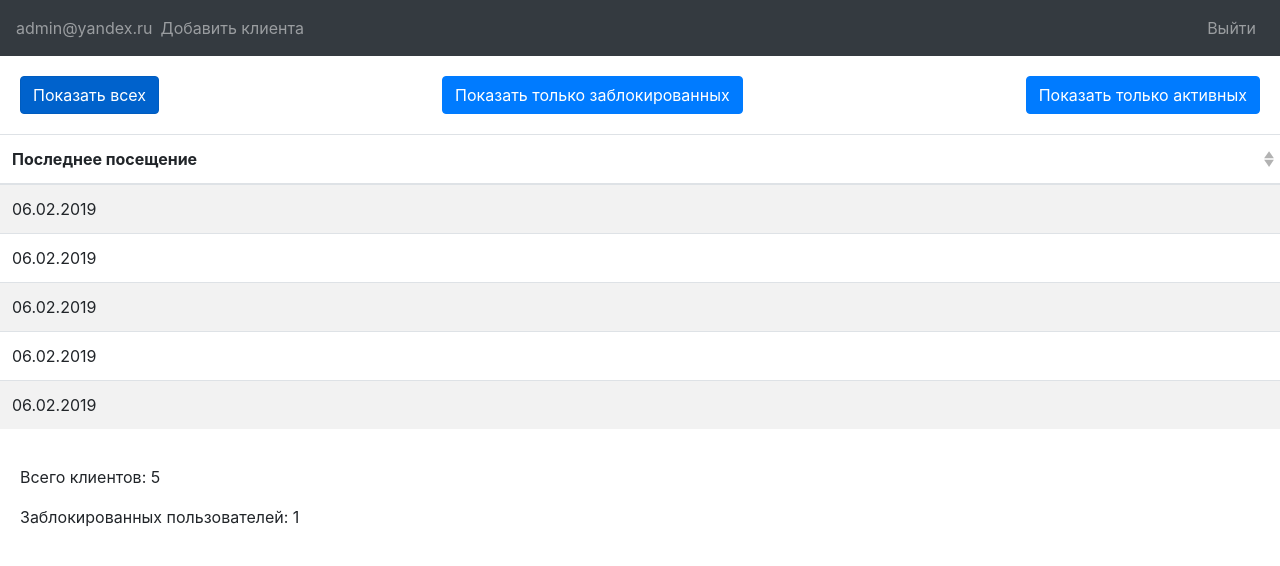
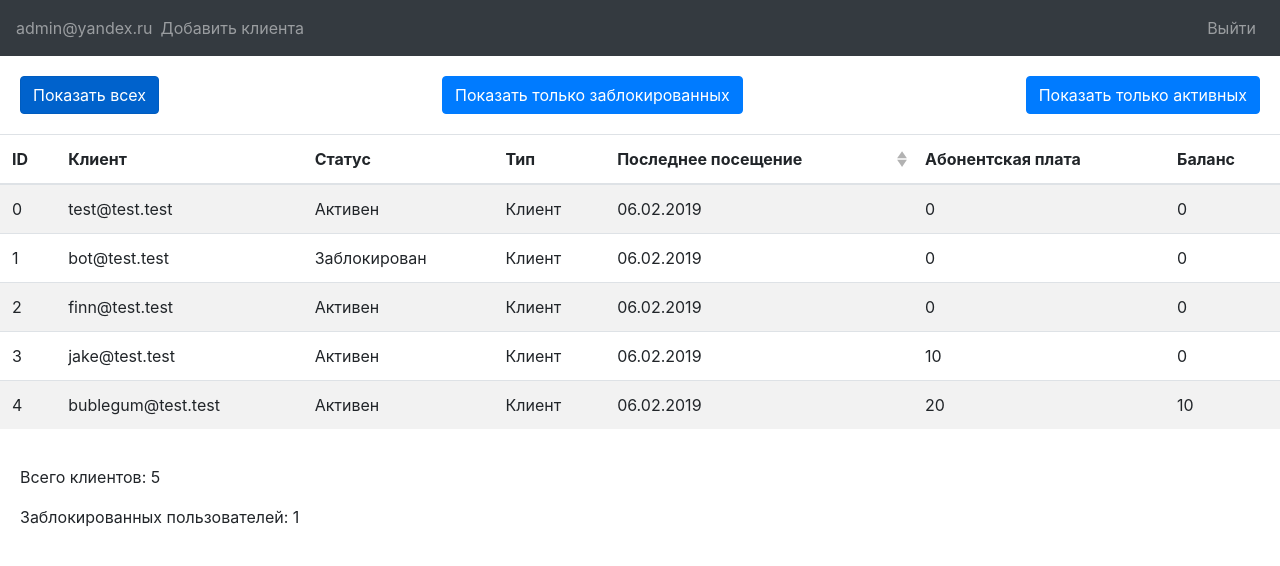
Before and after one commit to pirotech/trendcom-admin-test-task, a Vue app: page / in a window 1280 px wide. Shown: the top 566 px of the page. Built offline with nearby package versions, Linux system fonts and the light colour scheme.

Commit message:
Refactoring users
Users model created, default users format overwritten, register modal logic

```diff
--- a/package.json
+++ b/package.json
@@ -14,6 +14,7 @@
     "bootstrap": "^4.3.1",
     "bootstrap-vue": "^2.0.0-rc.13",
     "imask": "^4.1.5",
+    "moment": "^2.24.0",
     "vue": "^2.6.8",
     "vue-masked-input": "^0.5.2"
   },
--- a/src/App.vue
+++ b/src/App.vue
@@ -21,7 +21,7 @@
       >{{ item.label }}</b-button>
     </div>
 
-    <b-table class="app-users" striped hover :items="filteredUsers" :fields="fields" />
+    <b-table class="app-users" striped hover :items="tabledUsers" :fields="fields" />
     <div class="app-statistics">
       <p>Всего клиентов: {{ users ? users.length : '-' }}</p>
       <p>Заблокированных пользователей: {{ users ? filterUsers('blocked').length : '-' }}</p>
@@ -85,8 +85,10 @@
 </template>
 
 <script>
-import loadedUsers from './users.json'
-import MaskedInput from 'vue-masked-input'
+import MaskedInput from 'vue-masked-input';
+import moment from 'moment';
+import loadedUsers from './users.json';
+import User from './User';
 
 export default {
   name: 'App',
@@ -106,7 +108,13 @@ export default {
         mode: 'all'
       },
       fields: [
-        { key: 'Последнее посещение', sortable: true }
+        { key: 'id', label: 'ID', sortable: false },
+        { key: 'email', label: 'Клиент', sortable: false },
+        { key: 'status', label: 'Статус', sortable: false },
+        { key: 'type', label: 'Тип', sortable: false },
+        { key: 'lastVisit', label: 'Последнее посещение', sortable: true },
+        { key: 'payment', label: 'Абонентская плата', sortable: false },
+        { key: 'balance', label: 'Баланс', sortable: false }
       ],
       registerModal: {
         allInstitutions: [
@@ -132,33 +140,61 @@ export default {
           case 'all':
             return true;
           case 'blocked':
-            return item['Статус'] === 'Заблокирован';
+            return item.status === 'blocked';
           case 'active':
-            return item['Статус'] === 'Активен';
+            return item.status === 'active';
           default:
             return true;
         }
       });
     },
     cancelRegisterModal() {
+      // clear form
+      this.registerModal.email = '';
+      this.registerModal.password = '';
+      this.registerModal.phone = '';
+      this.registerModal.institution = 'caffee house';
+      // close modal
       this.$refs.registerModal.hide();
     },
     saveRegisterModal() {
-      // collect user
+      // collect and save user
       const { email, password, phone, institution } = this.registerModal;
-      // save user
-      // close modal
-      this.users = [ ...users, {}];
-
-      this.$refs.registerModal.hide();
+      const isValid = email !== '' && password !== '';
+      if (isValid) {
+        this.users = [ ...this.users, new User({
+          email,
+          password,
+          phone,
+          institution
+        })];
+        this.filteredUsers = this.filterUsers();
+        localStorage.setItem('users', JSON.stringify(this.users));
+        // cancel modal
+        this.cancelRegisterModal();
+      }
     },
   },
+  computed: {
+    tabledUsers() {
+      return this.filteredUsers.map(item => ({
+        ...item,
+        lastVisit: item.lastVisit !== ''
+          ? moment(new Date(item.lastVisit)).format('DD.MM.YYYY') : '-',
+        status: item.status === 'active'
+          ? 'Активен' : item.status === 'blocked'
+            ? 'Заблокирован' : '-',
+        type: item.type || '-'
+      }));
+    }
+  },
   mounted () {
+    // check for empty storage
     let storedUsers = localStorage.getItem('users');
     if (!storedUsers) {
       localStorage.setItem('users', JSON.stringify(loadedUsers));
     }
-
+    // set up from storage
     storedUsers = localStorage.getItem('users');
     this.users = JSON.parse(storedUsers);
     this.filteredUsers = this.users;
--- /dev/null
+++ b/src/User.js
@@ -0,0 +1,18 @@
+class User {
+
+  constructor(entity) {
+    this.id = entity.id === undefined ? Math.round(Math.random() * 100) : entity.id;
+    this.email = entity.email === undefined ? '' : entity.email;
+    this.status = entity.status === undefined ? '' : entity.status;
+    this.type = entity.type === undefined ? '' : entity.type;
+    this.lastVisit = entity.lastVisit === undefined ? '' : new Date(entity.lastVisit);
+    this.payment = entity.payment === undefined ? 0 : entity.payment;
+    this.balance = entity.balance === undefined ? 0 : entity.balance;
+    this.password = entity.password === undefined ? '' : entity.password;
+    this.phone = entity.phone === undefined ? '' : entity.phone;
+    this.institution = entity.institution === undefined ? '' : entity.institution
+  }
+
+}
+
+export default User;
--- a/src/users.json
+++ b/src/users.json
@@ -1,47 +1,62 @@
 [
   {
-    "ID": 0,
-    "Клиент": "test@test.test",
-    "Статус": "Активен",
-    "Тип": "Клиент",
-    "Последнее посещение": "06.02.2019",
-    "Абонентская плата": 0,
-    "Баланс": 0
+    "id": 0,
+    "email": "test@test.test",
+    "status": "active",
+    "type": "Клиент",
+    "lastVisit": "2019-02-06",
+    "payment": 0,
+    "balance": 0,
+    "password": "12345",
+    "phone": "9998884455",
+    "institution": "coffee house"
   },
   {
-    "ID": 1,
-    "Клиент": "bot@test.test",
-    "Статус": "Заблокирован",
-    "Тип": "Клиент",
-    "Последнее посещение": "06.02.2019",
-    "Абонентская плата": 0,
-    "Баланс": 0
+    "id": 1,
+    "email": "bot@test.test",
+    "status": "blocked",
+    "type": "Клиент",
+    "lastVisit": "2019-02-06",
+    "payment": 0,
+    "balance": 0,
+    "password": "12345",
+    "phone": "9992221122",
+    "institution": "coffee house"
   },
   {
-    "ID": 2,
-    "Клиент": "finn@test.test",
-    "Статус": "Активен",
-    "Тип": "Клиент",
-    "Последнее посещение": "06.02.2019",
-    "Абонентская плата": 0,
-    "Баланс": 0
+    "id": 2,
+    "email": "finn@test.test",
+    "status": "active",
+    "type": "Клиент",
+    "lastVisit": "2019-02-06",
+    "payment": 0,
+    "balance": 0,
+    "password": "12345",
+    "phone": "9998887766",
+    "institution": "coffee house"
   },
   {
-    "ID": 3,
-    "Клиент": "jake@test.test",
-    "Статус": "Активен",
-    "Тип": "Клиент",
-    "Последнее посещение": "06.02.2019",
-    "Абонентская плата": 10,
-    "Баланс": 0
+    "id": 3,
+    "email": "jake@test.test",
+    "status": "active",
+    "type": "Клиент",
+    "lastVisit": "2019-02-06",
+    "payment": 10,
+    "balance": 0,
+    "password": "12345",
+    "phone": "9990007733",
+    "institution": "coffee house"
   },
   {
-    "ID": 4,
-    "Клиент": "bublegum@test.test",
-    "Статус": "Активен",
-    "Тип": "Клиент",
-    "Последнее посещение": "06.02.2019",
-    "Абонентская плата": 20,
-    "Баланс": 10
+    "id": 4,
+    "email": "bublegum@test.test",
+    "status": "active",
+    "type": "Клиент",
+    "lastVisit": "2019-02-06",
+    "payment": 20,
+    "balance": 10,
+    "password": "12345",
+    "phone": "9993337755",
+    "institution": "coffee house"
   }
 ]
```
Also changed, not shown: 1 other file (tests, documents, lock files or other folders).
